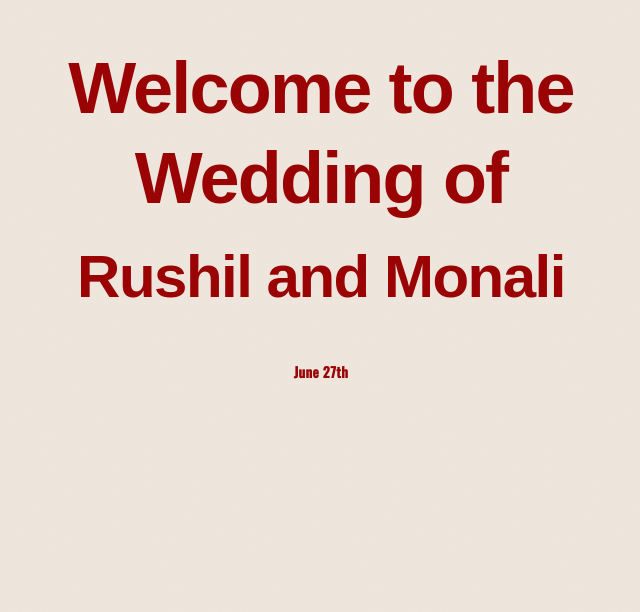
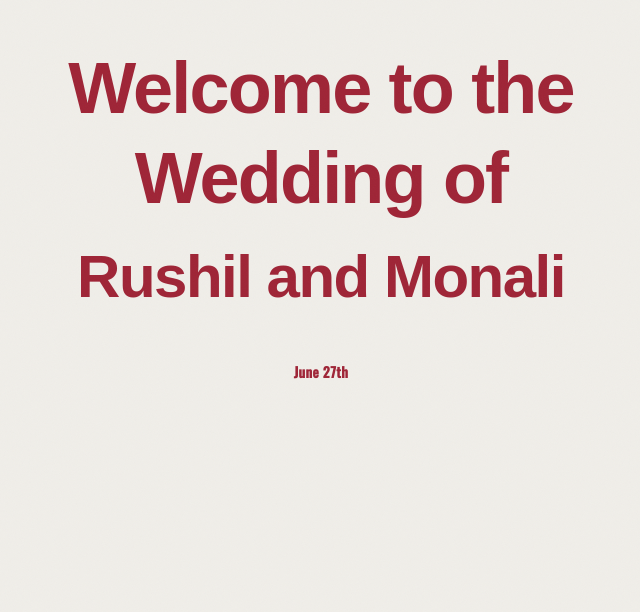
Before and after one commit to krushpatel04/M-R-Wedding, a Next.js app: page /M-R-Wedding/ in a window 1280 px wide. Shown: the part 188-800 px from the top of the page, without its empty margins (319-959 px from the left). Built offline with nearby package versions, Linux system fonts and the light colour scheme; a web font is replaced by a local one.

Commit message:
Update palette to Scarlet Smile and Cloud Dancer

```diff
--- a/app/globals.css
+++ b/app/globals.css
@@ -2,13 +2,13 @@
 
 /* ── Theme ──────────────────────────────────────────────────────────────── */
 :root {
-  --bg:     #efe6dd;
-  --fg:     #9a0002;
-  --body:   rgba(154, 0, 2, 0.75);
-  --muted:  rgba(154, 0, 2, 0.45);
-  --accent: #9a0002;
-  --border: rgba(154, 0, 2, 0.15);
-  --card:   #e6dcd3;
+  --bg:     #f0eee9;
+  --fg:     #9f2436;
+  --body:   rgba(159, 36, 54, 0.80);
+  --muted:  rgba(159, 36, 54, 0.50);
+  --accent: #9f2436;
+  --border: rgba(159, 36, 54, 0.20);
+  --card:   #e8e5df;
 }
 
 html {
```
